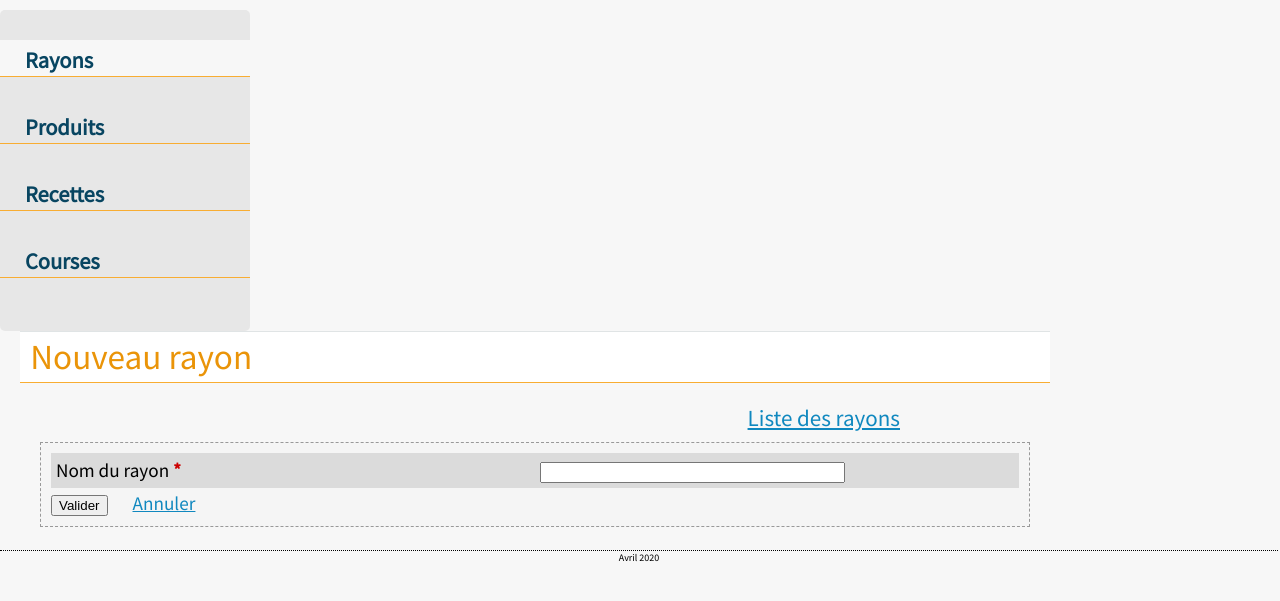
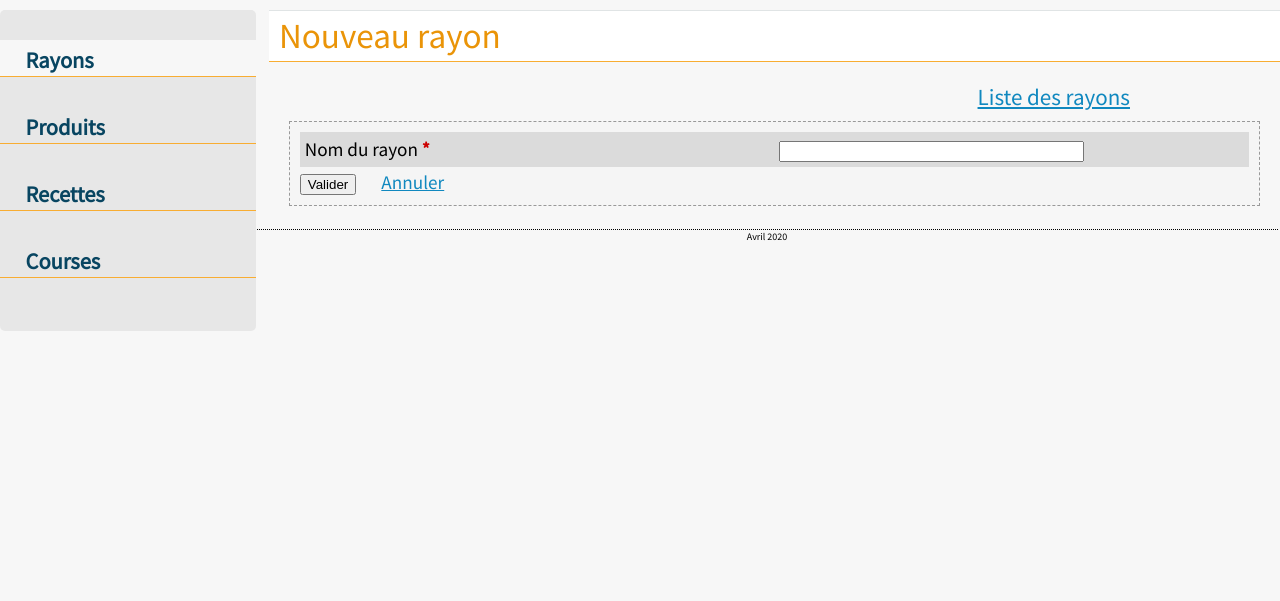
Before and after one commit to cmtpages/courses, a CodeIgniter app: page /database/index.php/rayons/creer in a window 1280 px wide. Shown: the part 83-684 px from the top of the page. Run offline with CodeIgniter, Linux system fonts and the light colour scheme; some libraries are stand-ins or nearby versions.

Commit message:
Design: meilleur affichage sur les écrans de différentes tailles

```diff
--- a/asset/css/design.css
+++ b/asset/css/design.css
@@ -39,7 +39,7 @@ header {
     padding-bottom: 10px;
 }
 nav {
-    width: 250px;
+    width: 20%;
     float:left;
     vertical-align: top;
     background-color: #e7e7e7;
@@ -61,12 +61,12 @@ nav h2.selected {
     background-color: #f7f7f7;
 }
 section{
-    width: 1030px;
+    width: 79%;
     margin-left: auto;
     margin-right: auto;
     display: inline-block;
     vertical-align: top;
-    padding-left: 20px;
+    padding-left: 1%;
     padding-right: 0;
 }
 section div.liens_haut_page {
```
